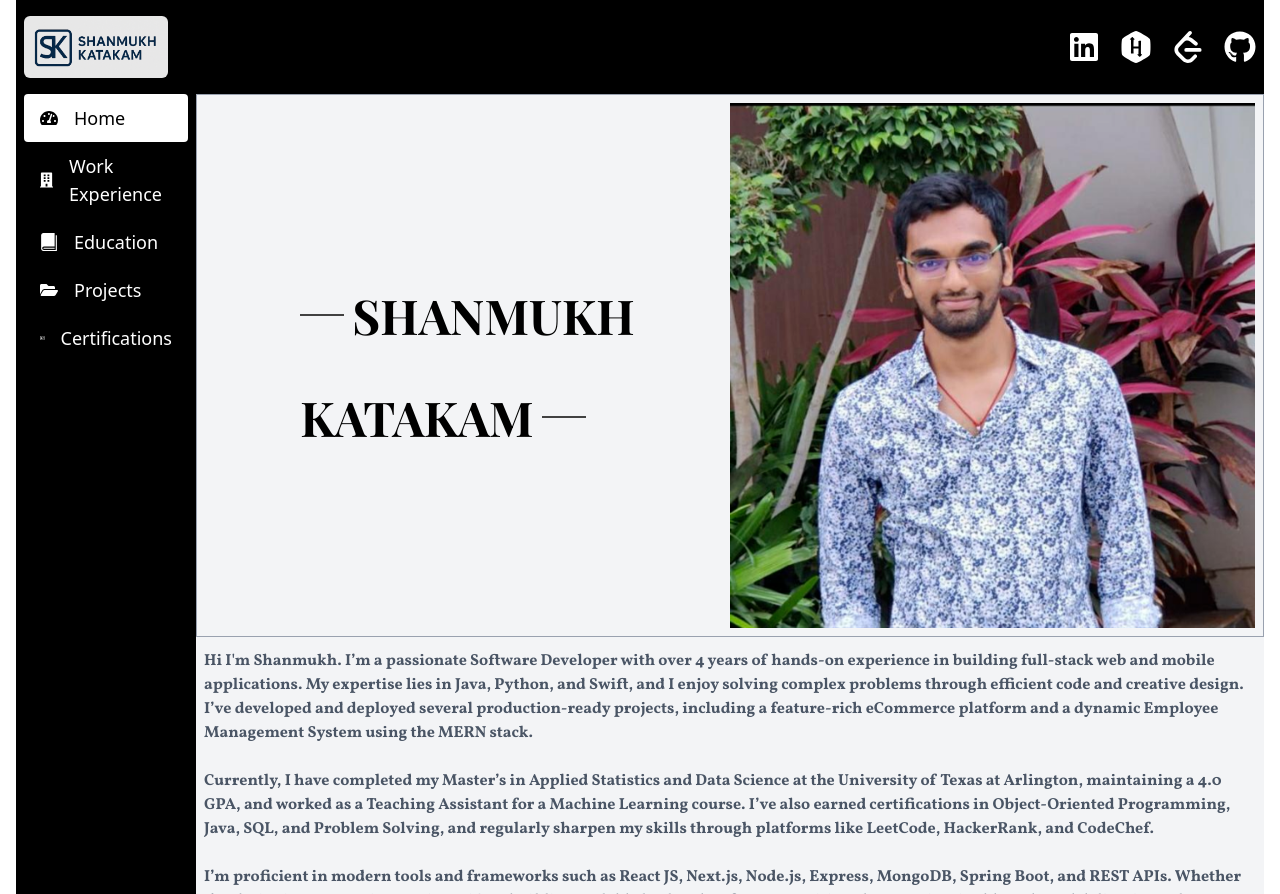
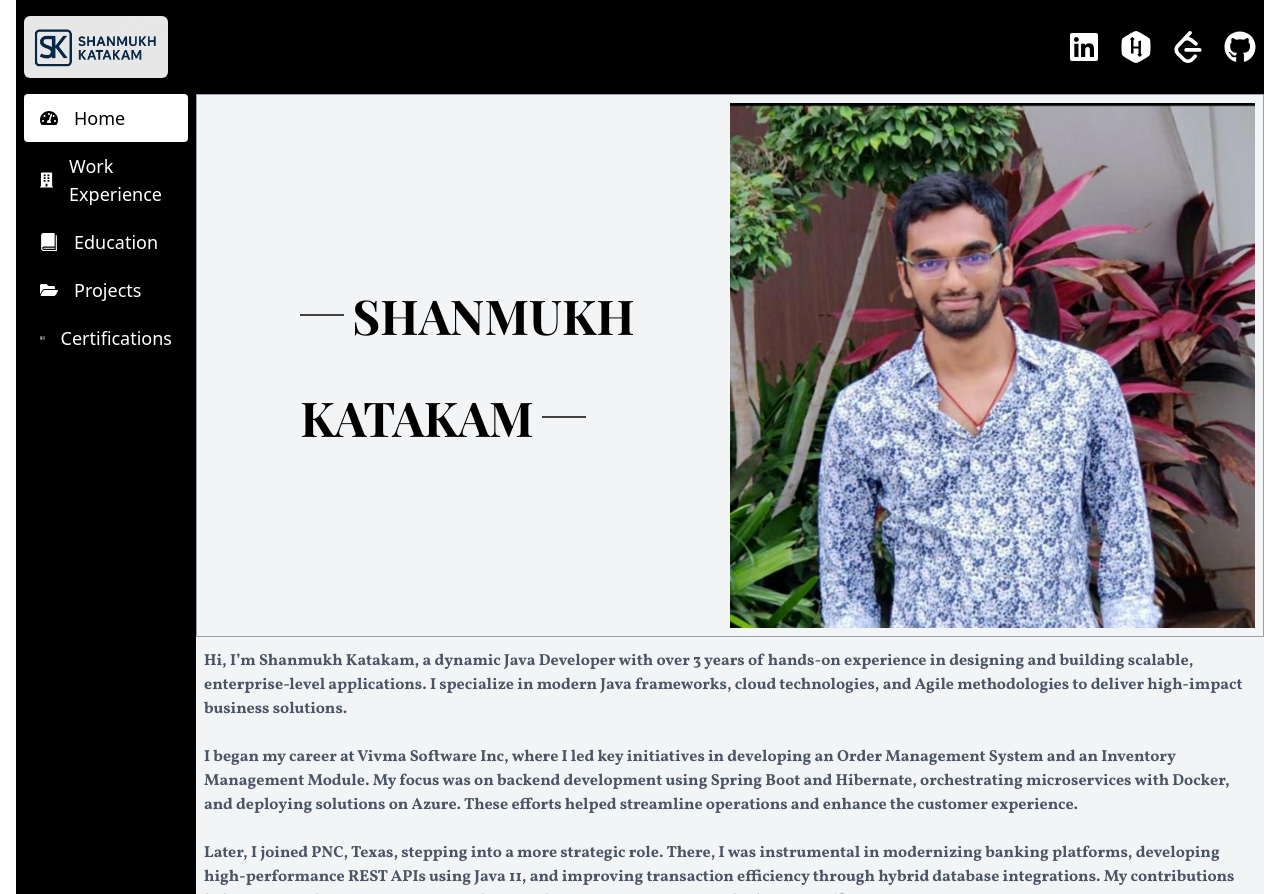
Before and after one commit to ShanmukhK36/portfolio, a React (Vite) app in the folder frontend/: page / in a window 1280 px wide. Built offline with nearby package versions, Linux system fonts and the light colour scheme; a web font is replaced by a local one.

Commit message:
Refactored code in bio

```diff
--- a/frontend/src/components/Summary.jsx
+++ b/frontend/src/components/Summary.jsx
@@ -2,9 +2,11 @@ import '../index.css'
 const Summary = () => {
   return (
     <div className='px-2 py-3 vollkorn-display flex flex-col text-gray-600 gap-6'>
-        <p>Hi I'm Shanmukh. I’m a passionate Software Developer with over 4 years of hands-on experience in building full-stack web and mobile applications. My expertise lies in Java, Python, and Swift, and I enjoy solving complex problems through efficient code and creative design. I’ve developed and deployed several production-ready projects, including a feature-rich eCommerce platform and a dynamic Employee Management System using the MERN stack.</p>
-        <p>Currently, I have completed my Master’s in Applied Statistics and Data Science at the University of Texas at Arlington, maintaining a 4.0 GPA, and worked as a Teaching Assistant for a Machine Learning course. I’ve also earned certifications in Object-Oriented Programming, Java, SQL, and Problem Solving, and regularly sharpen my skills through platforms like LeetCode, HackerRank, and CodeChef.</p>
-        <p>I’m proficient in modern tools and frameworks such as React JS, Next.js, Node.js, Express, MongoDB, Spring Boot, and REST APIs. Whether I’m designing custom iOS UIs in Swift or building scalable backends, I focus on writing clean, maintainable code and delivering value to users. Beyond development, I enjoy mentoring, collaborating with cross-functional teams, and contributing to impactful tech solutions.</p>
+        <p>Hi, I’m Shanmukh Katakam, a dynamic Java Developer with over 3 years of hands-on experience in designing and building scalable, enterprise-level applications. I specialize in modern Java frameworks, cloud technologies, and Agile methodologies to deliver high-impact business solutions.</p>
+        <p>I began my career at Vivma Software Inc, where I led key initiatives in developing an Order Management System and an Inventory Management Module. My focus was on backend development using Spring Boot and Hibernate, orchestrating microservices with Docker, and deploying solutions on Azure. These efforts helped streamline operations and enhance the customer experience.</p>
+        <p>Later, I joined PNC, Texas, stepping into a more strategic role. There, I was instrumental in modernizing banking platforms, developing high-performance REST APIs using Java 11, and improving transaction efficiency through hybrid database integrations. My contributions led to a 25% reduction in service incidents and a 40% improvement in deployment efficiency.</p>
+        <p>I’m particularly skilled in Java, Spring Boot, REST APIs, Docker, Jenkins, MongoDB, and AWS, with practical exposure to React, Node.js, and TypeScript, making me adaptable in both backend and full-stack environments. I'm also a strong advocate of CI/CD practices and Agile development.</p>
+        <p>Academically, I hold a Bachelor’s degree in Technology from Amrita Viswa Vidyapeetham, India, and I’m currently pursuing my Master of Science in Applied Statistics and Data Science at the University of Texas at Arlington, with graduation expected in December 2024.</p>
         <div className='flex-row gap-2'>
             <p>Contact: +1 945-246-4973</p>
             <p>Email: katakamshanmukh@gmail.com</p>
```
